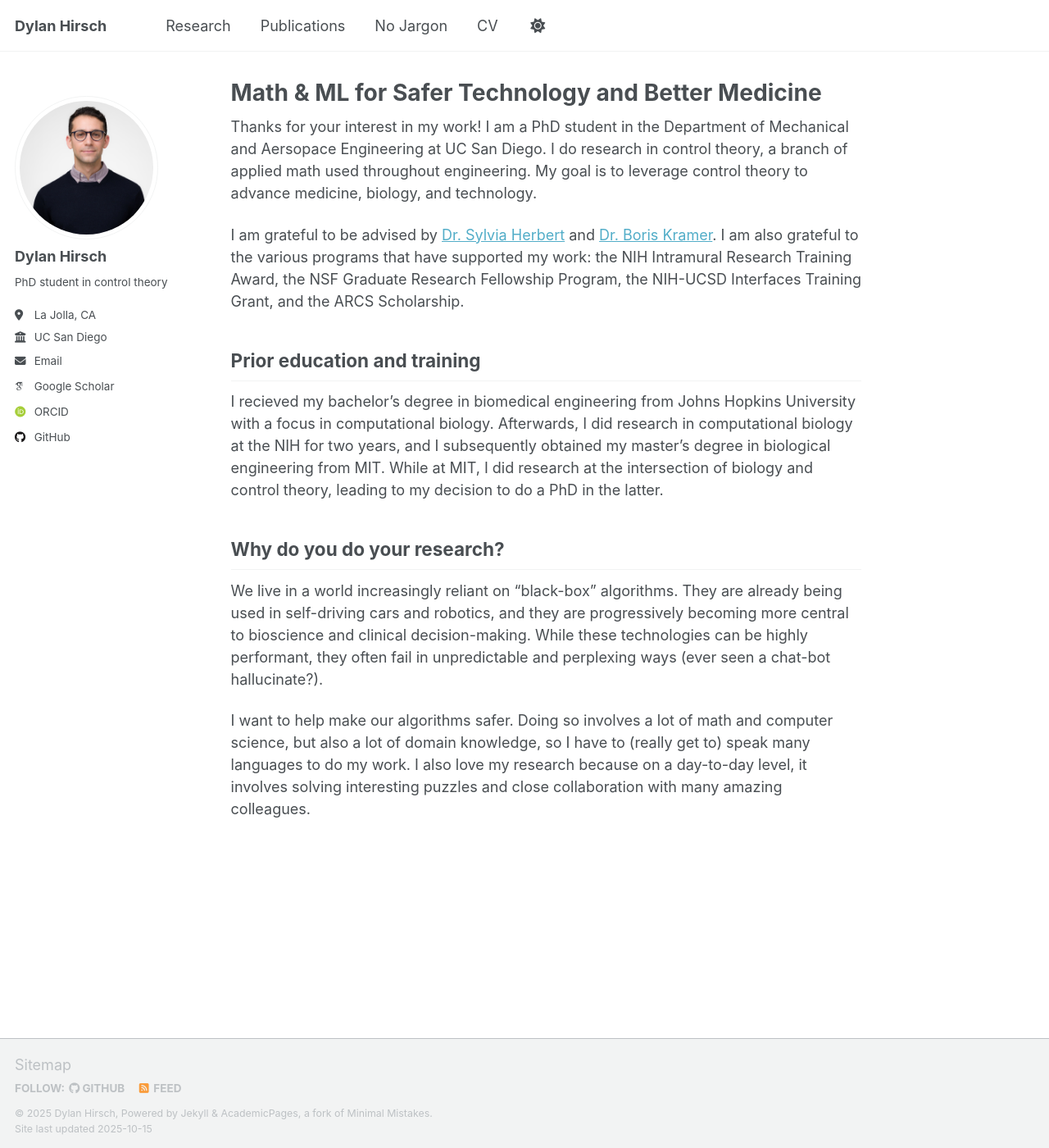
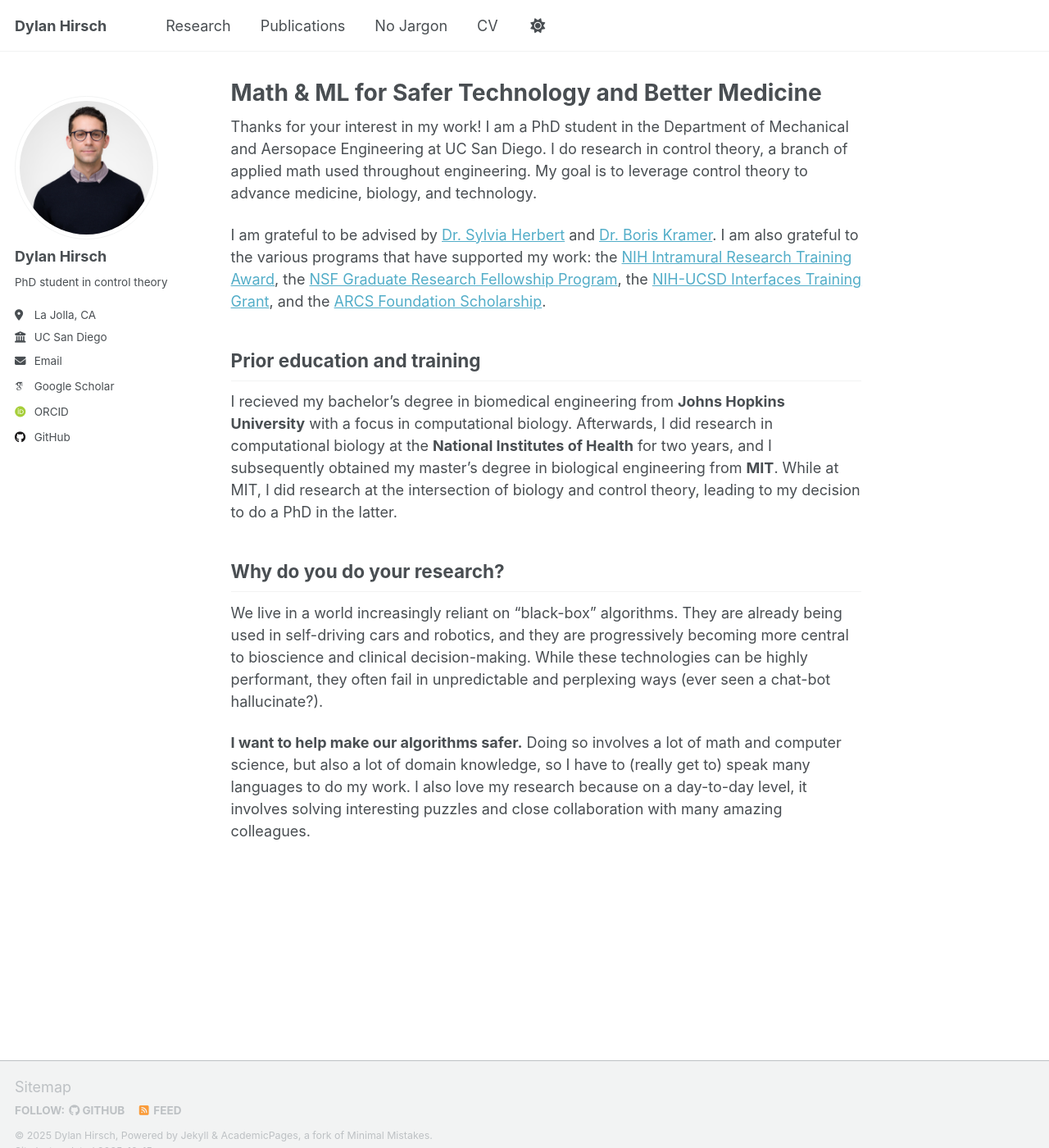
Before and after one commit to dylan-hirsch/dylan-hirsch.github.io, a Jekyll site: the page built from _pages/about.md, in a window 1280 px wide and 1400 px high. Shown: the whole window at 82% size. Built offline with Jekyll 4.4.1, drawn with Linux system fonts in a browser that asks for light colours; some web fonts are replaced; a script that is not in the unit is left out.

Commit message:
Update about.md

```diff
--- a/_pages/about.md
+++ b/_pages/about.md
@@ -12,11 +12,11 @@ I do research in control theory, a branch of applied math used throughout engine
 My goal is to leverage control theory to advance medicine, biology, and technology.
 
 I am grateful to be advised by [Dr. Sylvia Herbert](https://sylviaherbert.com) and [Dr. Boris Kramer](https://kramer.ucsd.edu).
-I am also grateful to the various programs that have supported my work: the NIH Intramural Research Training Award, the NSF Graduate Research Fellowship Program, the NIH-UCSD Interfaces Training Grant, and the ARCS Scholarship.
+I am also grateful to the various programs that have supported my work: the [NIH Intramural Research Training Award](https://www.training.nih.gov/research-training/pb/pb/#about-this-program), the [NSF Graduate Research Fellowship Program](https://www.nsf.gov/funding/opportunities/grfp-nsf-graduate-research-fellowship-program), the [NIH-UCSD Interfaces Training Grant](https://interfaces.ucsd.edu), and the [ARCS Foundation Scholarship](https://www.arcsfoundation.org/national-homepage).
 
 ## Prior education and training
-I recieved my bachelor's degree in biomedical engineering from Johns Hopkins University with a focus in computational biology.
-Afterwards, I did research in computational biology at the NIH for two years, and I subsequently obtained my master's degree in biological engineering from MIT.
+I recieved my bachelor's degree in biomedical engineering from **Johns Hopkins University** with a focus in computational biology.
+Afterwards, I did research in computational biology at the **National Institutes of Health** for two years, and I subsequently obtained my master's degree in biological engineering from **MIT**.
 While at MIT, I did research at the intersection of biology and control theory, leading to my decision to do a PhD in the latter.
 
 ## Why do you do your research?
@@ -24,6 +24,6 @@ We live in a world increasingly reliant on "black-box" algorithms.
 They are already being used in self-driving cars and robotics, and they are progressively becoming more central to bioscience and clinical decision-making.
 While these technologies can be highly performant, they often fail in unpredictable and perplexing ways (ever seen a chat-bot hallucinate?).
 
-I want to help make our algorithms safer.
+**I want to help make our algorithms safer.**
 Doing so involves a lot of math and computer science, but also a lot of domain knowledge, so I have to (really get to) speak many languages to do my work.
 I also love my research because on a day-to-day level, it involves solving interesting puzzles and close collaboration with many amazing colleagues.
```
